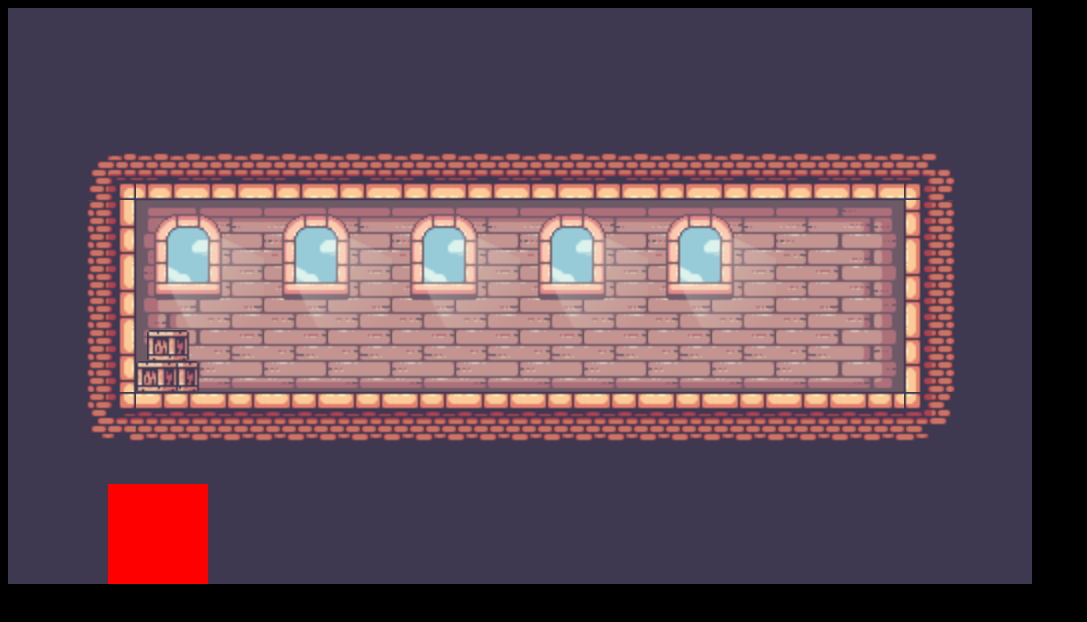
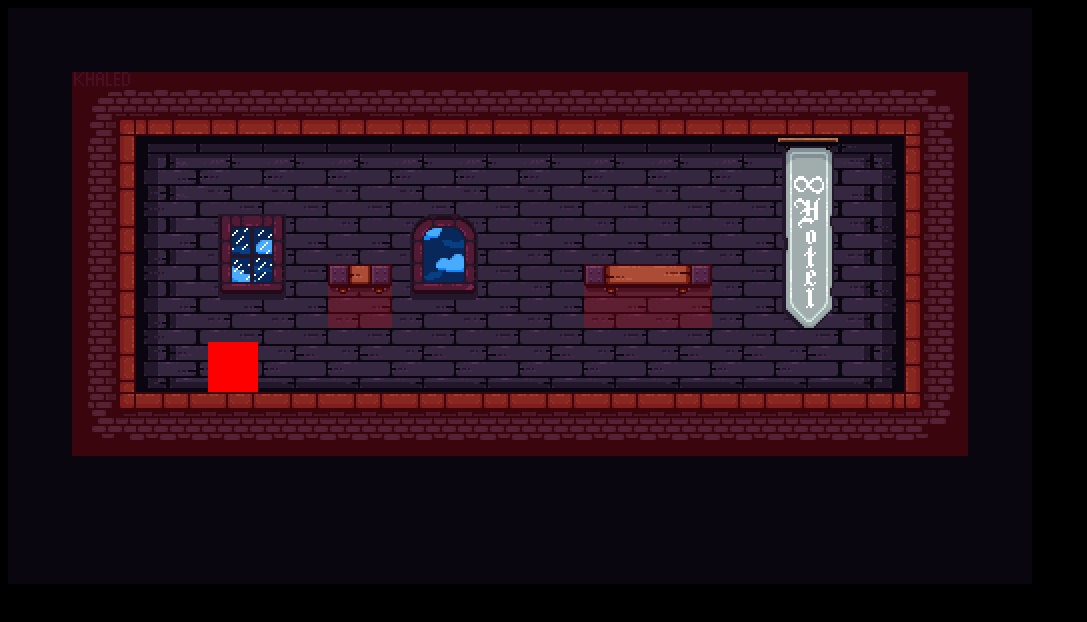
Before and after one commit to snl0w/infinite-hotel, a plain HTML site: page index.html in a window 1280 px wide. Shown: the whole page, without its empty margins (0-1087 px from the left). Drawn offline with Linux system fonts and the light colour scheme.

Commit message:
colisão funcionando

```diff
--- a/index.html
+++ b/index.html
@@ -5,6 +5,9 @@
 </style>
 <canvas></canvas>
 
+<script src="js/utils.js"></script>
+<script src="js/data/collisions.js"></script>
+<script src="js/classes/CollisionBlock.js"></script>
 <script src="js/classes/Sprite.js"></script>
 <script src="js/eventListeners.js"></script>
 <script src="js/classes/Player.js"></script>
--- a/index.js
+++ b/index.js
@@ -4,17 +4,22 @@ const c = canvas.getContext('2d')
 canvas.width = 64 * 16 //1024
 canvas.height = 64 * 9 //576
 
+const parsedCollisions = collisionsLevel1.parse2D()
+const CollisionBlocks = parsedCollisions.createObjectsFrom2D()
+
 const backgroundLevel1 = new Sprite({
     position: {
         x: 0,
         y: 0
     },
-    imageSrc: './img/backgroundLevel1.png'
+    imageSrc: './img/faseTeste.png'
 })
 
-const player = new Player()
+const player = new Player({
+    collisionBlocks: CollisionBlocks
+})
 
-
+// teclas "w, a, d" são iniciadas como não pressionadas
 const keys = {
     w: {
         pressed: false
@@ -32,6 +37,9 @@ function animate() {
     window.requestAnimationFrame(animate)
 
     backgroundLevel1.draw()
+    CollisionBlocks.forEach(CollisionBlock => {
+        CollisionBlock.draw()
+    })
 
     player.velocity.x = 0
     if (keys.d.pressed) player.velocity.x = 5
--- /dev/null
+++ b/js/classes/CollisionBlock.js
@@ -0,0 +1,17 @@
+class CollisionBlock{
+    constructor({position}){
+        this.position = position
+        this.width = 64
+        this.height = 64
+    }
+
+    // metodo para criar e poder visualizar a colisão
+    draw(){
+        // colisão tem a cor vermelha, é transparente por 0.2
+        c.fillStyle = 'rgb(255, 0, 0, 0.2)'
+
+        // código refatorado para melhor legibilidade, sendo o primeiro argumento a posição x, em seguida a posição y, a largura e a altura em sequência
+        c.fillRect(this.position.x, this.position.y, this.width, this.height)
+    }
+
+}
--- a/js/classes/Player.js
+++ b/js/classes/Player.js
@@ -1,8 +1,10 @@
 class Player {
-    constructor() {
+    constructor({
+        collisionBlocks = []
+    }) {
         this.position = {
-            x: 100,
-            y: 100
+            x: 200,
+            y: 200
         }
 
         this.velocity = {
@@ -10,12 +12,15 @@ class Player {
             y: 0
         }
 
-        this.width = 100
-        this.height = 100
+        this.width = 50
+        this.height = 50
         this.sides = {
             bottom: this.position.y + this.height
         }
         this.gravity = 1
+
+        this.collisionBlocks = collisionBlocks
+
     }
     draw() {
         c.fillStyle = 'red'
@@ -23,13 +28,56 @@ class Player {
     }
     update() {
         this.position.x += this.velocity.x
+        // Verifica por colisões horizontais
+        for (let i = 0; i < this.collisionBlocks.length; i++) {
+            const collisionBlock = this.collisionBlocks[i]
+
+            // se uma colisão existe
+            if (this.position.x <= collisionBlock.position.x + collisionBlock.width &&
+                this.position.x + this.width >= collisionBlock.position.x &&
+                this.position.y + this.height >= collisionBlock.position.y &&
+                this.position.y <= collisionBlock.position.y + collisionBlock.height
+            ) {
+                // colisão do x indo para a esquerda
+                if (this.velocity.x < 0) {
+                    this.position.x = collisionBlock.position.x + collisionBlock.width + 0.01
+                    break
+                }
+                if (this.velocity.x > 0) {
+                    this.position.x = collisionBlock.position.x - this.width - 0.01
+                    break
+                }
+            }
+        }
+
+        // aplica gravidade
+        this.velocity.y += this.gravity
         this.position.y += this.velocity.y
         this.sides.bottom = this.position.y + this.height
 
-        //em cima do bottom do canvas
-        if (this.sides.bottom + this.velocity.y < canvas.height) {
-            this.velocity.y += this.gravity
-        } else this.velocity.y = 0
+        // verifica por colisões verticais
+        for (let i = 0; i < this.collisionBlocks.length; i++) {
+            const collisionBlock = this.collisionBlocks[i]
+
+            // se uma colisão existe
+            if (this.position.x <= collisionBlock.position.x + collisionBlock.width &&
+                this.position.x + this.width >= collisionBlock.position.x &&
+                this.position.y + this.height >= collisionBlock.position.y &&
+                this.position.y <= collisionBlock.position.y + collisionBlock.height
+            ) {
+
+                if (this.velocity.y < 0) {
+                    this.velocity.y = 0
+                    this.position.y = collisionBlock.position.y + collisionBlock.height + 0.01
+                    break
+                }
+                if (this.velocity.y > 0) {
+                    this.velocity.y = 0
+                    this.position.y = collisionBlock.position.y - this.height - 0.01
+                    break
+                }
+            }
+        }
     }
 
 }
--- /dev/null
+++ b/js/data/collisions.js
@@ -0,0 +1,9 @@
+const collisionsLevel1 = [0, 0, 0, 0, 0, 0, 0, 0, 0, 0, 0, 0, 0, 0, 0, 0,
+    0, 290, 290, 290, 290, 290, 290, 290, 290, 290, 290, 290, 290, 290, 290, 0,
+    0, 290, 0, 0, 0, 0, 0, 0, 0, 0, 0, 0, 0, 0, 290, 0,
+    0, 290, 0, 0, 0, 0, 0, 0, 0, 0, 0, 0, 0, 0, 290, 0,
+    0, 290, 0, 0, 0, 290, 0, 0, 0, 290, 290, 0, 0, 0, 290, 0,
+    0, 290, 0, 0, 0, 0, 0, 0, 0, 0, 0, 0, 0, 0, 290, 0,
+    0, 290, 290, 290, 290, 290, 290, 290, 290, 290, 290, 290, 290, 290, 290, 0,
+    0, 0, 0, 0, 0, 0, 0, 0, 0, 0, 0, 0, 0, 0, 0, 0,
+    0, 0, 0, 0, 0, 0, 0, 0, 0, 0, 0, 0, 0, 0, 0, 0]
--- a/js/eventListeners.js
+++ b/js/eventListeners.js
@@ -1,6 +1,7 @@
 window.addEventListener('keydown', (event) => {
     switch (event.key) {
         case 'w':
+            // velocidade e altura do jogador pulando, quanto menor o número, maior a altura que ele pula
             if (player.velocity.y === 0) player.velocity.y = -20
 
             break
@@ -20,12 +21,10 @@ window.addEventListener('keydown', (event) => {
 window.addEventListener('keyup', (event) => {
     switch (event.key) {
         case 'a':
-            //mover jogador para a esquerda
             keys.a.pressed = false
             break
 
         case 'd':
-            //mover jogador para a direita
             keys.d.pressed = false
             break
     }
--- /dev/null
+++ b/js/utils.js
@@ -0,0 +1,28 @@
+Array.prototype.parse2D = function(){
+    const rows = []
+    // loop para criar a colisão do cenario, o mapa é 16 blocos de largura
+    for(let i = 0; i < this.length; i+=16){ // i começa em 0 que seria a posição 0 do mapa no canto superior esquerdo
+        rows.push(this.slice(i, i + 16))    // slice vai recortar bloco por bloco
+    }
+    // retorna as linhas, que seria 9 já que o mapa é 16 blocos por 9 blocos
+    return rows
+}
+
+Array.prototype.createObjectsFrom2D = function (){
+    const objects = []
+    this.forEach((row, y) => {
+        row.forEach((symbol, x) => {
+            // seleciona os dados de do bloco de colisão
+            if(symbol === 290){
+                // cria uma nova colisão dentro do array de colisão de blocos
+                objects.push(new CollisionBlock({
+                    position:{
+                        x: x * 64,
+                        y: y * 64
+                    }
+                }))
+            }
+        })
+    })
+    return objects
+}
```
Also changed, not shown: img/faseTeste.png (added).
